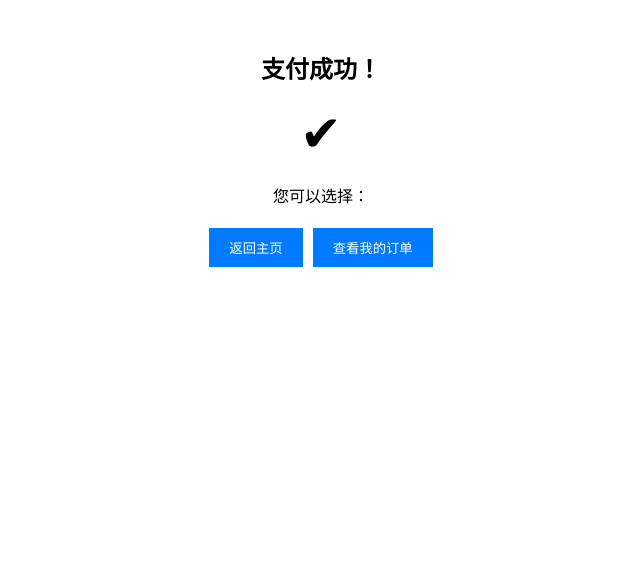
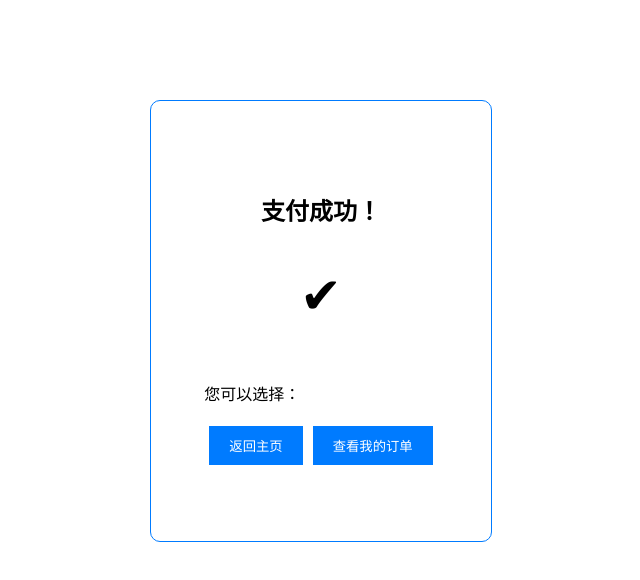
Before and after one commit to yusakinasa/Eleme004, a Vue app in the folder eleme-frontend/: page /pay-complete in a window 1280 px wide. Shown: the top 580 px of the page, without its empty margins (319-959 px from the left). Built offline with nearby package versions, Linux system fonts and the light colour scheme.

Commit message:
完善支付完成界面

```diff
--- a/eleme-frontend/src/views/MyOrder.vue
+++ b/eleme-frontend/src/views/MyOrder.vue
@@ -12,7 +12,6 @@
           </div>
           <div class="user-info">
             <span>user256</span>
-            <button>我的订单</button>
             <button>退出</button>
           </div>
         </header>
@@ -67,6 +66,7 @@ export default {
   methods: {
     viewOrder(id) {
       // 实现订单详情查看功能
+      this.$router.push(`/order-detail`);
       console.log(`查看订单 ${id}`);
     },
     deleteOrder(id) {
@@ -78,23 +78,6 @@ export default {
 </script>
 
 <style>
-.header {
-  display: flex;
-  justify-content: space-between;
-  align-items: center;
-  padding: 10px;
-}
-.logo {
-  font-size: 24px;
-  font-weight: bold;
-}
-.logout {
-  background-color: red;
-  color: white;
-  border: none;
-  padding: 5px 10px;
-  cursor: pointer;
-}
 .order-list {
   margin-top: 20px;
 }
@@ -109,9 +92,11 @@ export default {
 .order-info, .order-details, .order-actions {
   margin: 0 10px;
 }
+
 .order-actions button {
   margin-left: 10px;
 }
+
 .header {
   display: flex;
   align-items: center;
--- a/eleme-frontend/src/views/PayComplete.vue
+++ b/eleme-frontend/src/views/PayComplete.vue
@@ -29,8 +29,17 @@ export default {
 
 <style>
 .pay-complete {
-  text-align: center;
-  margin-top: 50px;
+    border: 1px solid #007bff;
+    width: 300px;
+    height: 400px;
+    display: flex;
+    flex-direction: column;
+    justify-content: center;
+    align-items: center;
+    margin: 0 auto;
+    margin-top: 100px;
+    padding: 20px;
+    border-radius: 10px;
 }
 .icon {
   font-size: 50px;
```
